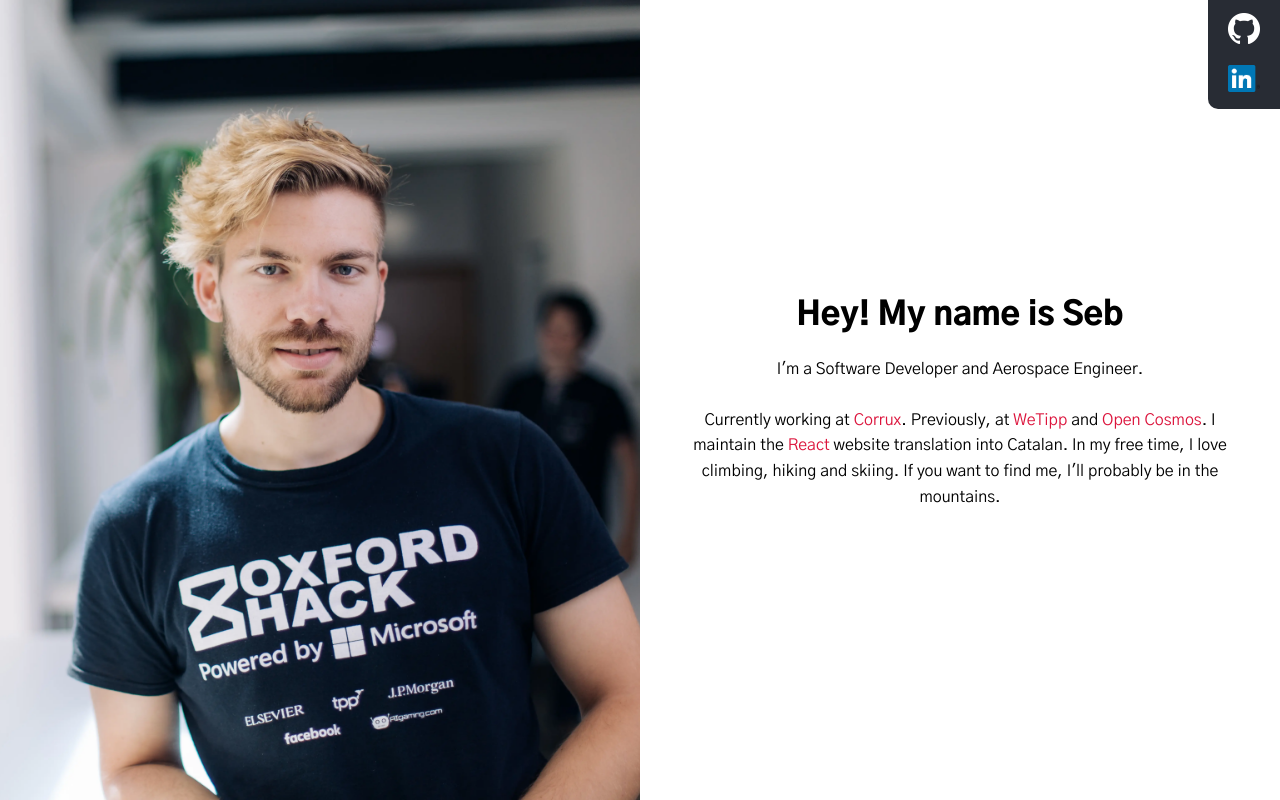
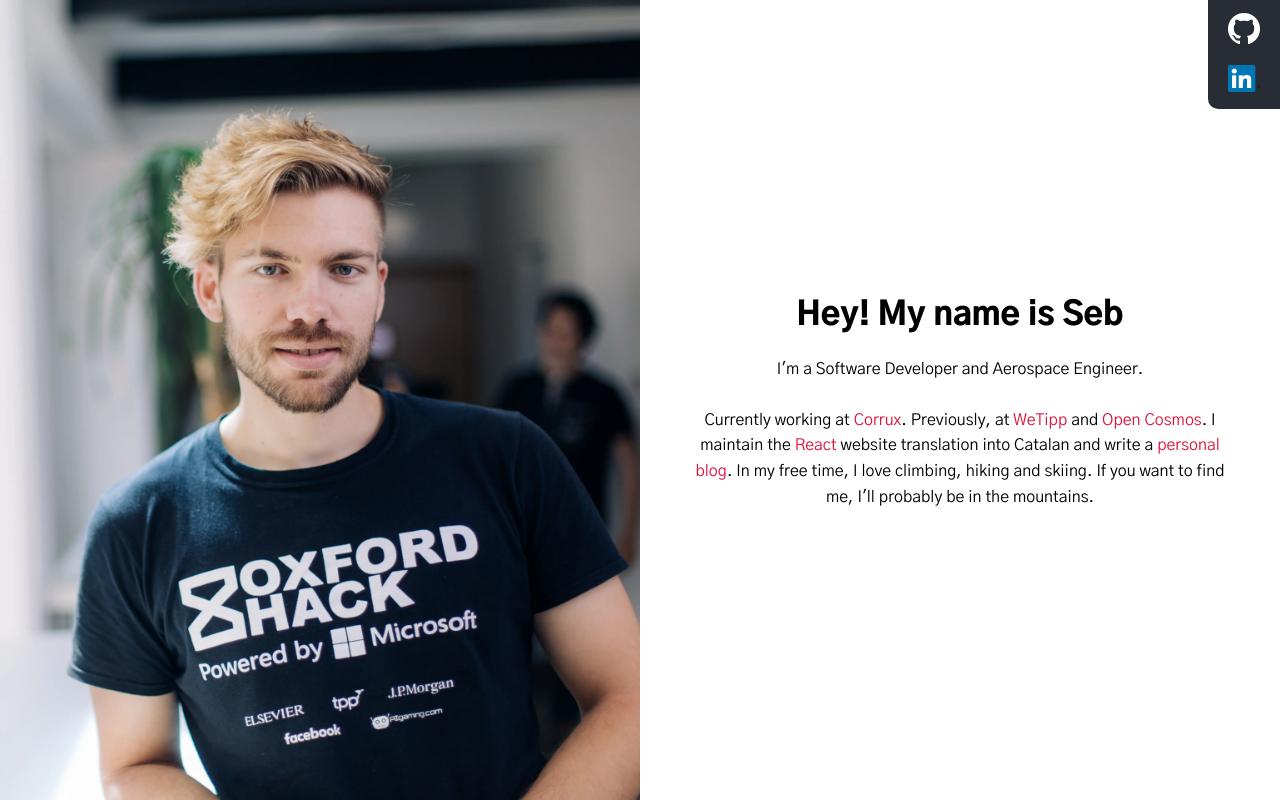
Before and after one commit to seraco/sebastia-me, a React (Create React App) app: page / in a window 1280 px wide. Built offline with nearby package versions, Linux system fonts and the light colour scheme.

Commit message:
add personal blog link

```diff
--- a/src/App.tsx
+++ b/src/App.tsx
@@ -15,6 +15,7 @@ const links = {
   'open-cosmos': <Link href="https://open-cosmos.com">Open Cosmos</Link>,
   'react': <Link href="https://ca.reactjs.org">React</Link>,
   'wetipp': <Link href="https://www.wetipp.com">WeTipp</Link>,
+  'blog': <Link href="https://sebastia.me" internal>personal blog</Link>,
 };
 
 class App extends Component {
@@ -53,7 +54,8 @@ class App extends Component {
           <br /><br />
           Currently working at {links['corrux']}. Previously,
           at {links['wetipp']} and {links['open-cosmos']}. I maintain
-          the {links['react']} website translation into Catalan.
+          the {links['react']} website translation into Catalan
+          and write a {links['blog']}.
           In my free time, I love climbing, hiking and skiing. If you want
           to find me, I'll probably be in the mountains.
         </Section>
--- a/src/Link.tsx
+++ b/src/Link.tsx
@@ -1,8 +1,9 @@
-import React from 'react';
+import React, { ReactNode } from 'react';
 
 interface IProps {
     href: string;
-    children?: any;
+    children?: ReactNode;
+    internal?: boolean;
 }
 
 function Link(props: IProps) {
@@ -10,11 +11,15 @@ function Link(props: IProps) {
         <a
             className="Link"
             href={props.href}
-            target="_blank"
-            rel="noopener noreferrer">
+            target={props.internal ? undefined : '_blank'}
+            rel={props.internal ? undefined : 'noopener noreferrer'}>
             {props.children}
         </a>
     );
 }
 
+Link.defaultProps = {
+    internal: false,
+};
+
 export default Link;
```
